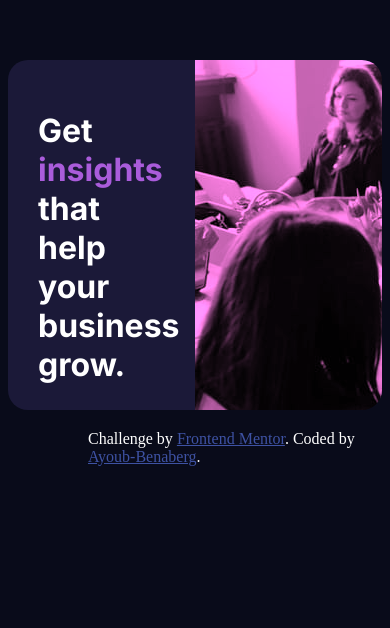
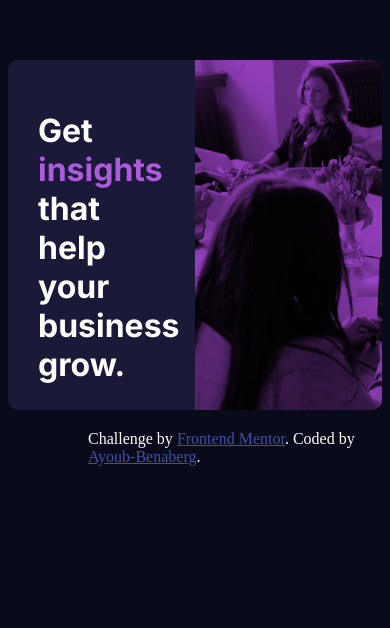
Before and after one commit to Ayoub-Benanberg/stats-preview-card-component-main, a plain HTML site: page index.html in a window 390 px wide. Shown: the part 108-736 px from the top of the page. Drawn offline with Linux system fonts and the light colour scheme.

Commit message:
final changes for descktop responsive

```diff
--- a/index.html
+++ b/index.html
@@ -36,7 +36,7 @@
       </div>
     </div>
     <div class="img">
-      <img src="images/image-header-desktop.jpg" alt="image">
+
     </div>
   </div>
   <div class="attribution">
--- a/style.css
+++ b/style.css
@@ -12,7 +12,7 @@ body {
     height: 350px;
     display: flex;
     align-items: center;
-    border-radius: 20px;
+    border-radius: 10px;
     overflow: hidden;
     margin-top: 10rem;
 }
@@ -64,9 +64,11 @@ body {
 }
 
 .img {
+    background-image: url('images/image-header-desktop.jpg');
+    background-size: cover;
     width: 50%;
     height: 100%;
-    filter: grayscale(100%) brightness(70%) sepia(50%) hue-rotate(-100deg) saturate(500%) contrast(1);
+    filter: grayscale(100%) brightness(30%) sepia(100%) hue-rotate(-124deg) saturate(500%) contrast(1);
 }
 
 .attribution {
```
